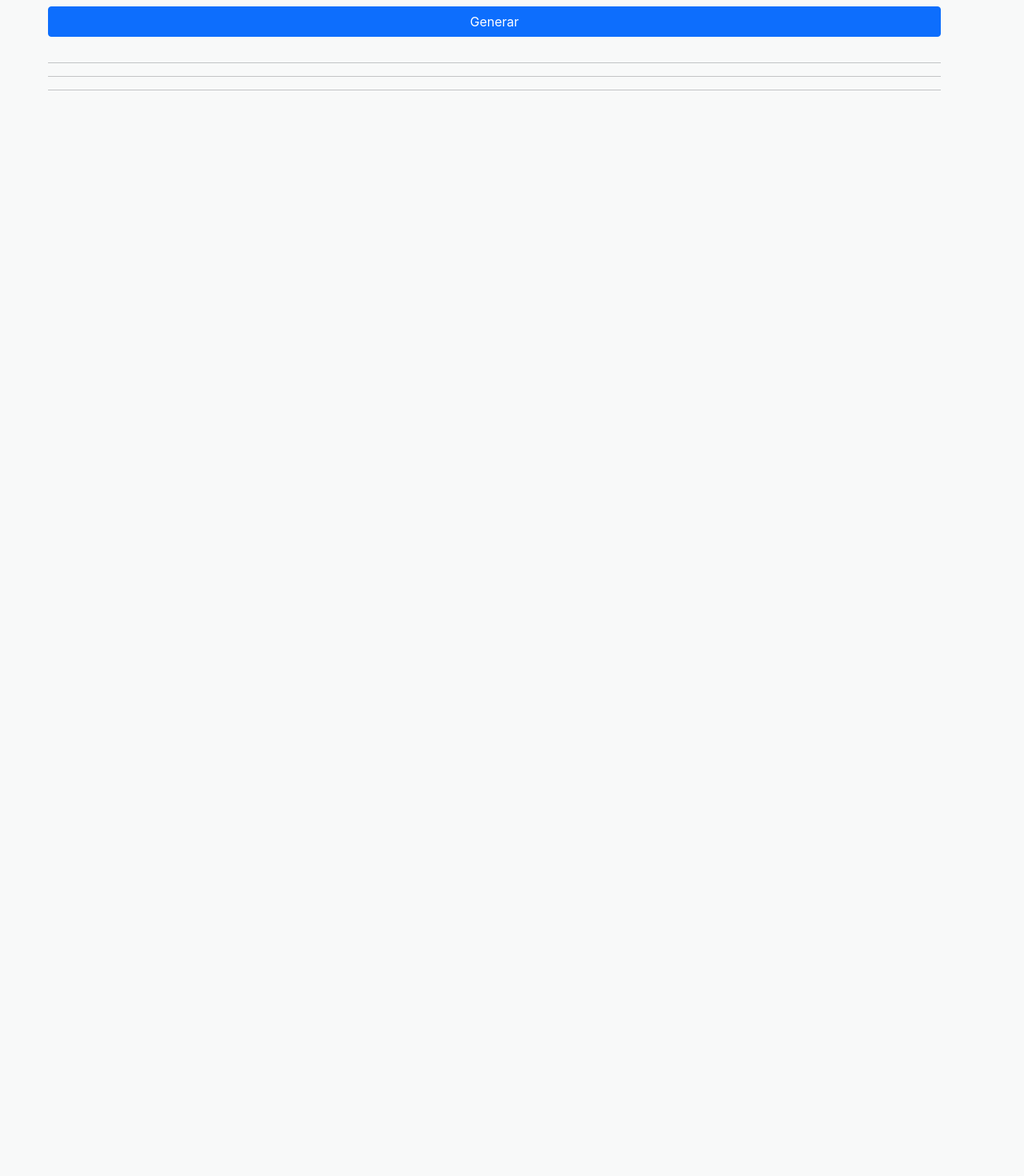
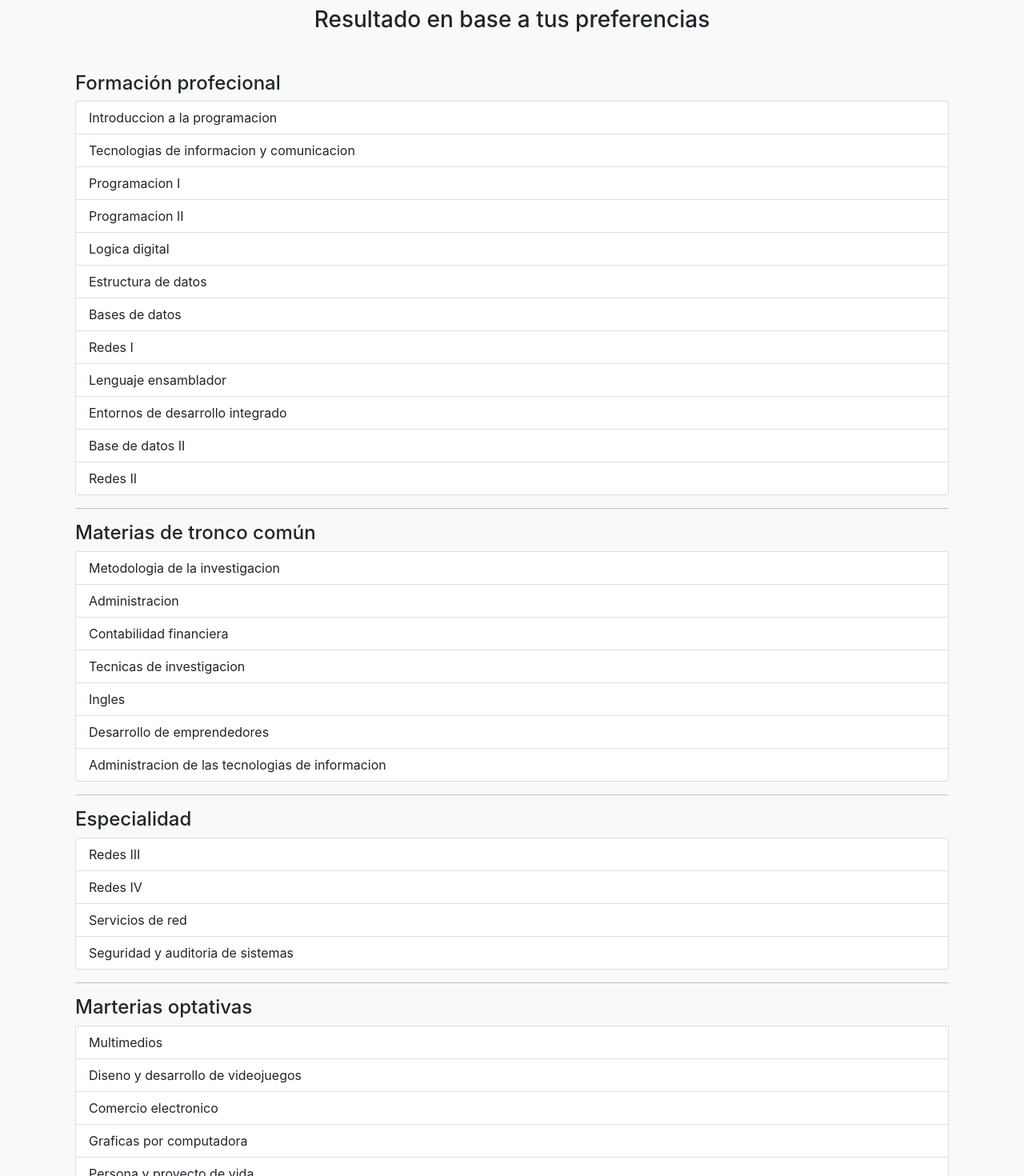
Before and after one commit to LuisDonaldoSG/SistemaExperto, a React (Create React App) app: page /resultados in a window 1280 px wide. Shown: the part 40-1510 px from the top of the page at 80% size. Before the commit the page ends 800 px from the top, so only its background shows below. Built offline with nearby package versions, Linux system fonts and the light colour scheme.

Commit message:
sistema experto terminado

```diff
--- a/package.json
+++ b/package.json
@@ -3,14 +3,14 @@
   "version": "0.1.0",
   "private": true,
   "dependencies": {
-    "3.0.0": "^3.0.0",
     "@testing-library/jest-dom": "^5.15.0",
     "@testing-library/react": "^11.2.7",
     "@testing-library/user-event": "^12.8.3",
+    "3.0.0": "^3.0.0",
     "array-uniq": "^3.0.0",
     "react": "^17.0.2",
     "react-dom": "^17.0.2",
-    "react-router-dom": "^5.2.0",
+    "react-router-dom": "^5.3.0",
     "react-scripts": "4.0.3",
     "web-vitals": "^1.1.2"
   },
--- a/src/Formulario.jsx
+++ b/src/Formulario.jsx
@@ -10,16 +10,23 @@ function Formulario() {
 
   const usuario_elige = event => {
     event.preventDefault();
+    let fail = false
 
     preguntas.map( itemP => (
-      itemP.respuesta === true && (
-        itemP.materias.map(itemMm => (
-          ContadorMatarias.map(itemM => (
-            itemMm === itemM.materia && (itemM.contador =  itemM.contador +1)
+      itemP.respuesta === null ? (fail = true) : (
+        itemP.respuesta === true && (
+          itemP.materias.map(itemMm => (
+            ContadorMatarias.map(itemM => (
+              itemMm === itemM.materia && (itemM.contador =  itemM.contador +1)
+            ))
           ))
-        ))
+        )
       )
     ))
+    if (fail) {
+      alert('No puede dejar ninguna pregunta sin contestar')
+      return
+    }
     history.push('/resultados')
   }
 
@@ -62,7 +69,6 @@ function Formulario() {
             )
           ))
         }
-      <hr/>
 
       <h4 className="text-center mt-4">Optativas</h4>
         {
@@ -100,7 +106,7 @@ function Formulario() {
           ))
         }
 
-      <hr/>
+
       <h4  className="text-center mt-4" >Elección de especialidad</h4>
         {
 
@@ -177,7 +183,6 @@ function Formulario() {
           ))
 
         }
-        <hr/>
         <button
           type = 'submit'
           className="w-100 btn btn-primary mb-3"
--- a/src/Resultados.jsx
+++ b/src/Resultados.jsx
@@ -3,7 +3,6 @@ import { ContadorMatarias } from './tools/materias';
 import { materias } from './tools/bancoConocimiento';
 
 function Resultados (){
-
   const [planAcademico,setPlanAcademico] = React.useState([])
   let multiple = false
 
@@ -59,40 +58,50 @@ function Resultados (){
       setPlanAcademico(temporal)
     }
 
+    React.useEffect (() =>{
+      crearPlan()
+    }, [])
+
     return (
-        <div className="container m-5">
-            <button className="w-100 btn btn-primary mb-3" onClick={() =>crearPlan()}>Generar</button>
-            <ul>
+        <div className="container mt-5 mb-5">
+          <h3 className = "mb-5 text-center">Resultado en base a tus preferencias</h3>
+          <div className="container ">
+            <h4>Formación profecional</h4>
+            <ul className= "list-group ">
                 {
                   planAcademico.map(itemP => (
-                  itemP.tipo === 'formacionprofesional' && <li key={itemP.materia}>{itemP.materia}</li>
+                    itemP.tipo === 'formacionprofesional' && <li key={itemP.materia} className="list-group-item">{itemP.materia}</li>
                   ))
                 }
               </ul>
               <hr/>
-            <ul>
+              <h4>Materias de tronco común</h4>
+              <ul className= "list-group ">
                 {
                   planAcademico.map(itemP => (
-                  itemP.tipo === 'troncocomun' && <li key={itemP.materia}>{itemP.materia}</li>
+                    itemP.tipo === 'troncocomun' && <li key={itemP.materia} className="list-group-item">{itemP.materia}</li>
                   ))
                 }
               </ul>
               <hr/>
-            <ul>
+              <h4>Especialidad</h4>
+              <ul className= "list-group ">
                 {
                   planAcademico.map(itemP => (
-                  itemP.tipo === 'especialidad' && <li key={itemP.materia}>{itemP.materia}</li>
+                    itemP.tipo === 'especialidad' && <li key={itemP.materia} className="list-group-item">{itemP.materia}</li>
                   ))
                 }
               </ul>
               <hr/>
-            <ul>
+              <h4>Marterias optativas</h4>
+              <ul className= "list-group ">
                 {
                   planAcademico.map(itemP => (
-                  itemP.tipo === 'optativa' && <li key={itemP.materia}>{itemP.materia}</li>
+                    itemP.tipo === 'optativa' && <li key={itemP.materia} className="list-group-item">{itemP.materia}</li>
                   ))
                 }
               </ul>
+          </div>
         </div>
     )
 }
--- a/src/tools/preguntas.js
+++ b/src/tools/preguntas.js
@@ -77,7 +77,7 @@ const preguntas = [
       ]
     },
     {
-      pregunta : "Te gustaría desarrollar proyectos donde se tenga presente un equilibrio que ayude a la sociedad ",
+      pregunta : "Te gustaría desarrollar proyectos donde se tenga presente un equilibrio que ayude a la sociedad",
       tipo: "optativa",
       respuesta: null,
       materias: [
@@ -87,7 +87,7 @@ const preguntas = [
       ]
     },
     {
-      pregunta : "Te interesaría desarrollar modelos tridimensionales ",
+      pregunta : "Te interesaría desarrollar modelos tridimensionales",
       tipo: "optativa",
       respuesta: null,
       materias: [
```
Also changed, not shown: 1 other file (tests, documents, lock files or other folders). Lines whose indentation alone changed are shown as unchanged.
